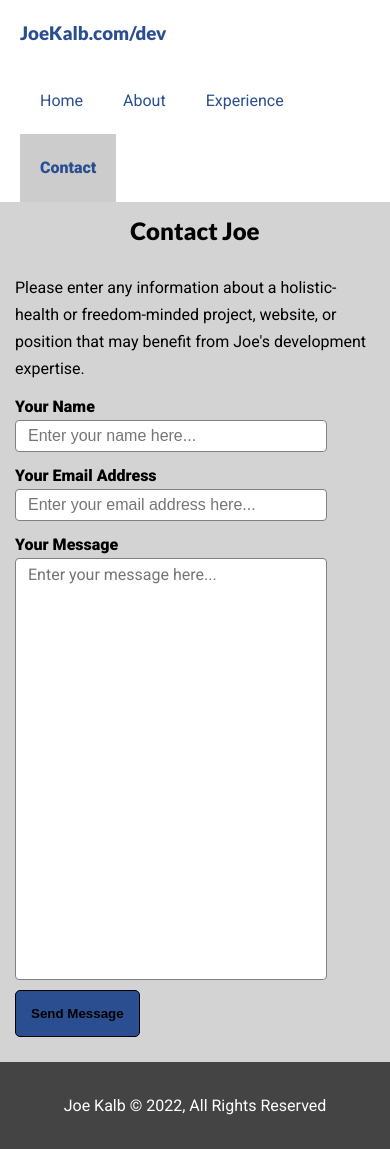
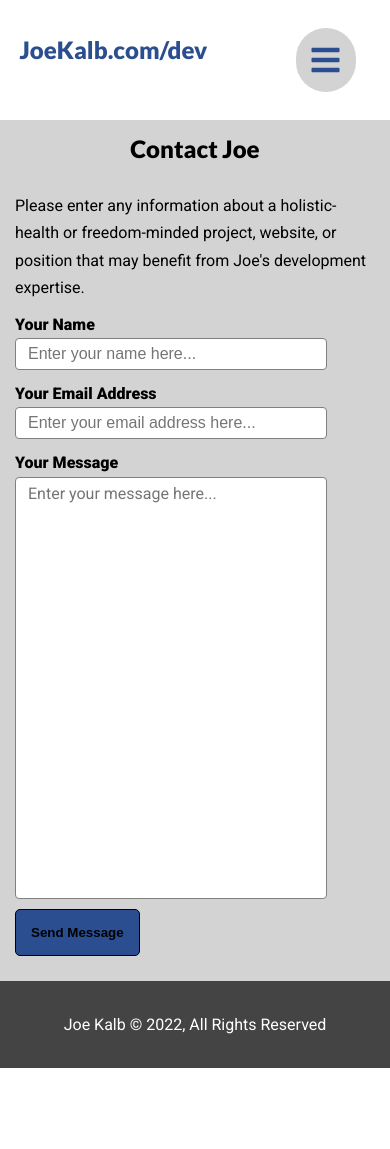
Before and after one commit to kalbifornia/swflholistic-python, a Flask app: page /dev/contact.html in a window 390 px wide. After the commit the page ends 1068 px from the top, so only its background shows below. Run offline with Flask 2, Linux system fonts and the light colour scheme; parts of the project's set-up code (start-up, migrations or seed data) failed here and were passed over.

Commit message:
Added mobile nav bar

```diff
--- a/static/css/joekalbcom_style.css
+++ b/static/css/joekalbcom_style.css
@@ -137,44 +137,6 @@ p {
 .py-1 { padding: 10px 0; }
 .py-2 { padding: 20px 0; }
 .py-3 { padding: 30px 0; }
-
-/* Navbar */
-#navbar {
-  background: #fff;
-  color: var(--jk-dark-blue);
-  overflow: auto;
-}
-
-#navbar a {
-  color: #var(--jk-dark-blue);
-}
-
-#navbar .logo {
-  float: left;
-  padding-top: 20px;
-}
-
-#navbar ul {
-  list-style: none;
-  float: right;
-}
-
-#navbar ul li {
-  float: left;
-}
-
-#navbar ul li a {
-  display: block;
-  padding: 20px;
-  text-align: center;
-}
-
-#navbar ul li a:hover,
-#navbar ul li a.current {
-  background: #ccc;
-  color: var(--jk-dark-blue);
-  font-weight: bold;
-}
 
 /* Showcase */
 #showcase {
@@ -566,3 +528,100 @@ button.button-contact-form-entry:active {
   color: #fff;
   padding: 20px;
 }
+
+.mobile-only, i.mobile-only {
+  display: none;
+}
+
+.invisible {
+  display: none;
+}
+
+.dropdown-content {
+  position: absolute;
+  right: 6px;
+  background-color: #f1f1f1;
+  min-width: 160px;
+  overflow: auto;
+  box-shadow: 0px 8px 16px 0px rgba(0,0,0,0.2);
+  z-index: 5;
+}
+
+.navbar {
+  /*background-color: red;*/
+  position: fixed;
+  display: flex;
+  align-items: center;
+  justify-content: space-between;
+  width: 100%;
+  height: var(--navbar-height);
+  top: 0px;
+  padding-left: 5vw;
+  padding-right: 5vw;
+  background-color: white;
+  z-index: 2; /*This is to get in front of the selectize inputs with z-index 1*/
+}
+
+.navbar-space-filler {
+  height: var(--navbar-height);
+}
+
+.navbar ul {
+  display: flex;
+  align-items: center;
+}
+
+.navbar li {
+  list-style: none;
+}
+
+i.navbar-icon {
+  margin: 0 15px;
+  color(--jk-light-blue);
+  cursor: pointer;
+  margin-right: 15px;
+}
+
+.navbar-link {
+  text-decoration: none;
+  font-weight: bold;
+  padding-right: 20px;
+  justify-content: center;
+}
+
+/*a.navbar-link:visited {
+  color: var(--jk-light-blue);
+}*/
+
+i.circle-background {
+  display: inline-block;
+  border-radius: 60px;
+  padding: 0.5em 0.5em;
+  background-color: lightgray;
+  color: var(--jk-dark-blue);
+}
+
+li.navbar-dropdown-item {
+  color: var(--jk-dark-blue);
+  font-family: var(--h1-font);
+  cursor: pointer;
+  font-weight: bold;
+  padding-left: 10px;
+  padding-right: 10px;
+}
+
+li.navbar-dropdown-item:hover {
+  background-color: lightgray;
+}
+
+.navbar ul li a.current {
+  color: black;
+}
+
+.navbar li.current {
+  color: black;
+}
+
+ul.dropdown-ul {
+  display: inline !important;
+}
--- a/static/css/joekalbcom_style_mobile.css
+++ b/static/css/joekalbcom_style_mobile.css
@@ -1,5 +1,13 @@
 #features {
   display: inline-block;
+}
+
+.mobile-only, i.mobile-only {
+  display: inherit;
+}
+
+.desktop-only {
+  display: none;
 }
 
 #showcase .showcase-content {
--- a/templates/dev/about.html
+++ b/templates/dev/about.html
@@ -5,6 +5,7 @@
 {%block content %}
 <script>
   $('#a-about').addClass("current");
+  $('#navbar-dropdown-about').addClass("current");
 </script>
 <div class="div-content-container" id="div-about-container">
   <h1 class="center">About Joe</h1>
--- a/templates/dev/base.html
+++ b/templates/dev/base.html
@@ -4,6 +4,7 @@
   <title>{% block title %}{% endblock %}- JoeKalb.com</title>
   <meta name='viewport' content='width=device-width, initial-scale=1' />
   <script src="{{url_for('static',filename='script/jquery.min.js')}}"></script>
+  <script src="{{url_for('static',filename='script/common_joekalbcom.js')}}"></script>
   {% block additional_js %}{% endblock %}
   <link href="{{url_for('static',filename='css/joekalbcom_style.css')}}" rel='stylesheet' />
   <link href="{{url_for('static',filename='fontawesome-free-5.15.4-web/css/all.min.css')}}" rel='stylesheet' />
@@ -18,17 +19,31 @@
 <body>
   <section class="content">
     <header>
-      <nav id="navbar">
-        <div class="container">
-          <h1 class="logo"><a href="/dev/index.html">JoeKalb.com/dev</a></h1>
+      <div class="navbar">
+        <h1 class="logo"><a href="/dev/index.html">JoeKalb.com/dev</a></h1>
+        <nav>
           <ul>
-            <li><a id="a-home" href="/dev">Home</a></li>
-            <li><a id="a-about" href="/dev/about.html">About</a></li>
-            <li><a id="a-experience" href="/dev/experience.html">Experience</a></li>
-            <li><a id="a-contact" href="/dev/contact.html">Contact</a></li>
+            <li class="desktop-only"><a class="navbar-link" id="a-home" href="/dev">Home</a></li>
+            <li class="desktop-only"><a class="navbar-link" id="a-about" href="/dev/about.html">About</a></li>
+            <li class="desktop-only"><a class="navbar-link" id="a-experience" href="/dev/experience.html">Experience</a></li>
+            <li class="desktop-only"><a class="navbar-link" id="a-contact" href="/dev/contact.html">Contact</a></li>
+            <li>
+              <i id="navbar-dropdown" class="fas fa-bars fa-2x circle-background navbar-icon mobile-only"></i>
+              <div id="navbar-dropdown-content" class="dropdown-content">
+                <ul class="dropdown-ul">
+                  <li id="navbar-dropdown-home" class="navbar-dropdown-item">Home</li>
+                  <li id="navbar-dropdown-about" class="navbar-dropdown-item">About</li>
+                  <li id="navbar-dropdown-experience" class="navbar-dropdown-item">Experience</li>
+                  <li id="navbar-dropdown-contact" class="navbar-dropdown-item">Contact</li>
+                </ul>
+              </div>
+            </li>
           </ul>
-        </div>
-      </nav>
+        </nav>
+
+      </div>
+      <div class="navbar-space-filler">
+      </div>
     </header>
 
     {% block content %}{% endblock %}
@@ -38,4 +53,7 @@
     </footer>
 
   </section>
+  <script>
+    initializeNavbarDropdown();
+  </script>
 </body>
--- a/templates/dev/contact.html
+++ b/templates/dev/contact.html
@@ -5,6 +5,7 @@
 {%block content %}
 <script>
   $('#a-contact').addClass("current");
+  $('#navbar-dropdown-contact').addClass("current");
 </script>
 
 <div class="div-content-container" id="div-contact-form">
--- a/templates/dev/experience.html
+++ b/templates/dev/experience.html
@@ -5,6 +5,7 @@
 {%block content %}
 <script>
   $('#a-experience').addClass("current");
+  $('#navbar-dropdown-experience').addClass("current");
 </script>
 <section id="section-experience">
   <div class="div-content" id="div-experience">
--- a/templates/dev/index.html
+++ b/templates/dev/index.html
@@ -5,6 +5,7 @@
 {%block content %}
   <script>
     $('#a-home').addClass("current");
+    $('#navbar-dropdown-home').addClass("current");
   </script>
   <section id="showcase-section">
     <div id="showcase">
```
Also changed, not shown: static/script/common_joekalbcom.js (added, +84 -0 lines).
